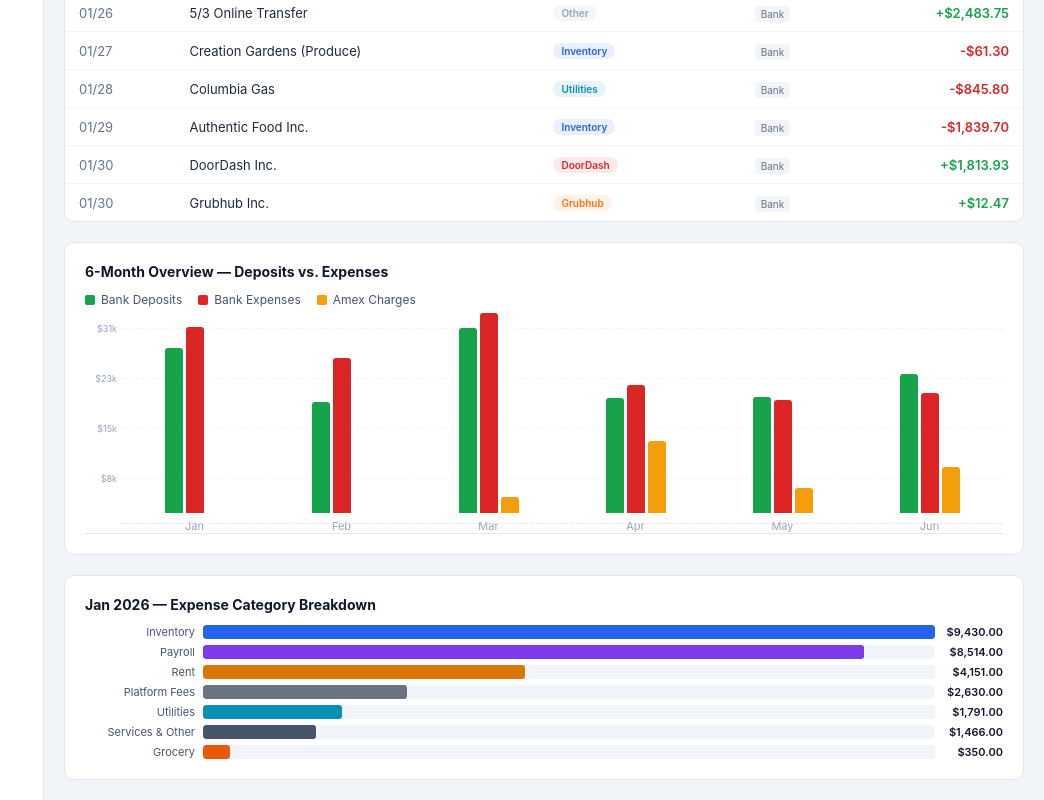
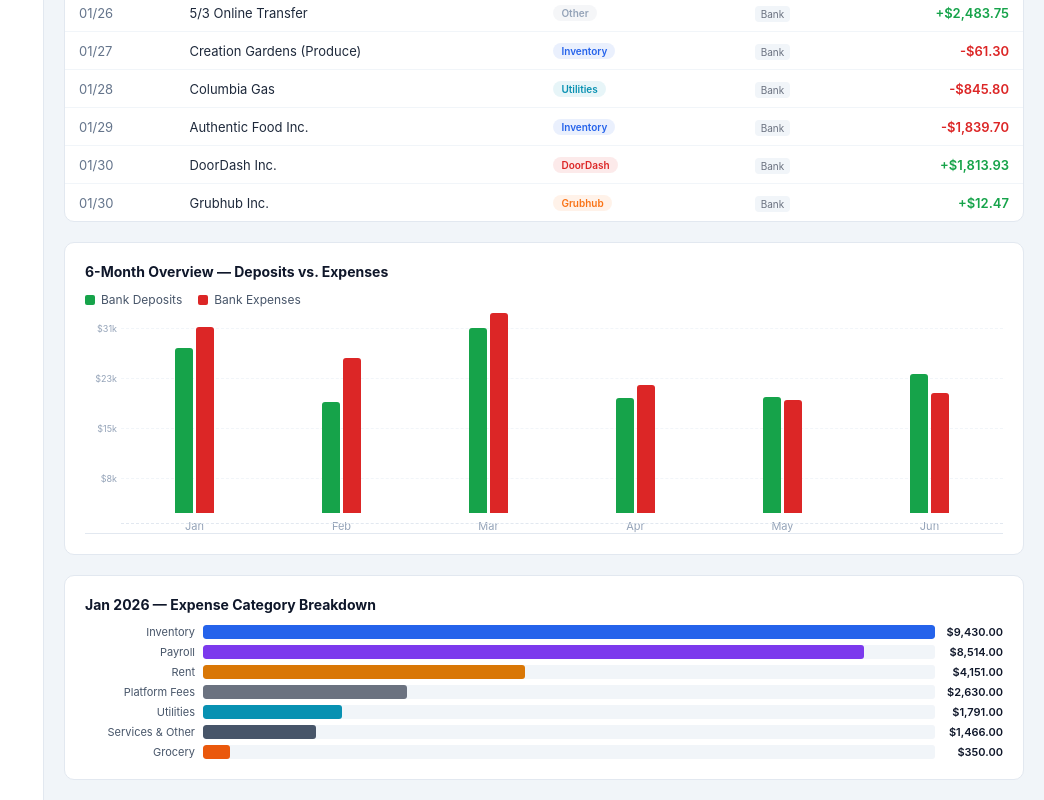
Before and after one commit to pratapknayak/pizzatwist-dashboard, a plain HTML site: page index.html in a window 1280 px wide. Shown: the part 2000-2800 px from the top of the page, without its empty margins (236-1280 px from the left). Drawn offline with Linux system fonts and the light colour scheme.

Commit message:
Remove Amex charges from 6-month bar chart overview

```diff
--- a/index.html
+++ b/index.html
@@ -200,7 +200,6 @@
     <div class="chart-legend">
       <div class="legend-item"><div class="legend-dot" style="background:#16a34a"></div>Bank Deposits</div>
       <div class="legend-item"><div class="legend-dot" style="background:#dc2626"></div>Bank Expenses</div>
-      <div class="legend-item"><div class="legend-dot" style="background:#f59e0b"></div>Amex Charges</div>
     </div>
     <div id="barChart"></div>
   </div>
@@ -1023,7 +1022,7 @@
   const months = Object.keys(SUMMARY);
   const maxVal = Math.max(...months.flatMap(m=>{
     const s = SUMMARY[m];
-    return [s.deposits||0, (s.debits||0)+(s.checks||0), s.amex||0];
+    return [s.deposits||0, (s.debits||0)+(s.checks||0)];
   }));
   const chartH = 200;
   const barW = 18;
@@ -1045,13 +1044,11 @@
     const s = SUMMARY[m];
     const depH = s.deposits ? Math.max(2, s.deposits/maxVal*chartH) : 0;
     const expH = s.debits   ? Math.max(2, (s.debits+s.checks)/maxVal*chartH) : 0;
-    const amxH = s.amex>0  ? Math.max(2, s.amex/maxVal*chartH) : 0;
     const label = m.split(' ')[0];
     html += `<div style="flex:1;display:flex;flex-direction:column;align-items:center">
       <div style="display:flex;align-items:flex-end;gap:3px;height:${chartH}px">
         ${depH>0?`<div class="bar bar-dep" style="height:${depH}px;width:${barW}px" data-tip="${m} Deposits: ${fmt(s.deposits)}"></div>`:`<div style="width:${barW}px;text-align:center;font-size:9px;color:#cbd5e1;writing-mode:vertical-rl">Pending</div>`}
         ${expH>0?`<div class="bar bar-exp" style="height:${expH}px;width:${barW}px" data-tip="${m} Bank Exp: ${fmt((s.debits||0)+(s.checks||0))}"></div>`:`<div style="width:${barW}px"></div>`}
-        ${amxH>0?`<div class="bar bar-amex" style="height:${amxH}px;width:${barW}px" data-tip="${m} Amex: ${fmt(s.amex)}"></div>`:'<div style="width:'+barW+'px"></div>'}
       </div>
       <div class="month-label">${label}</div>
     </div>`;
```
